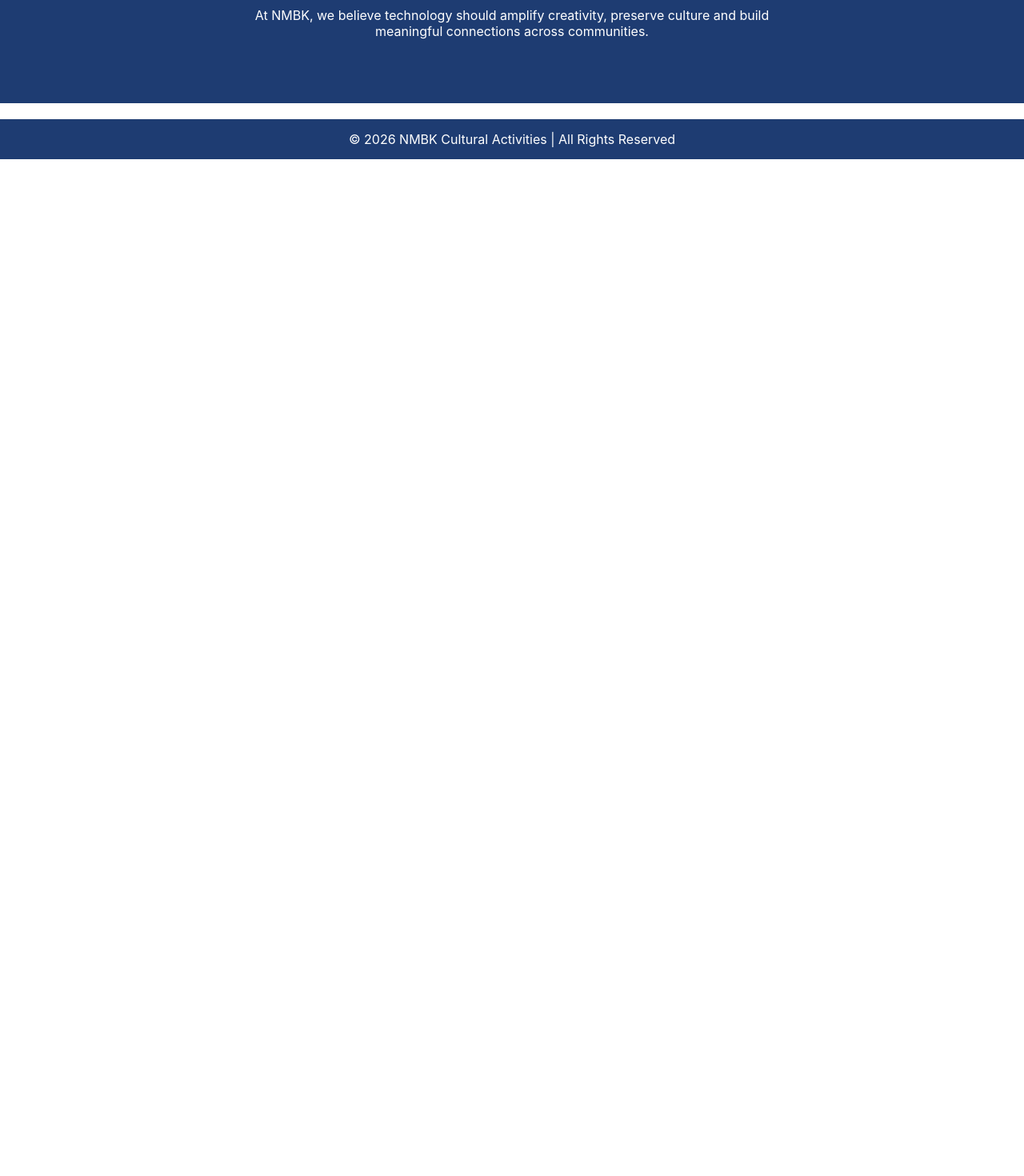
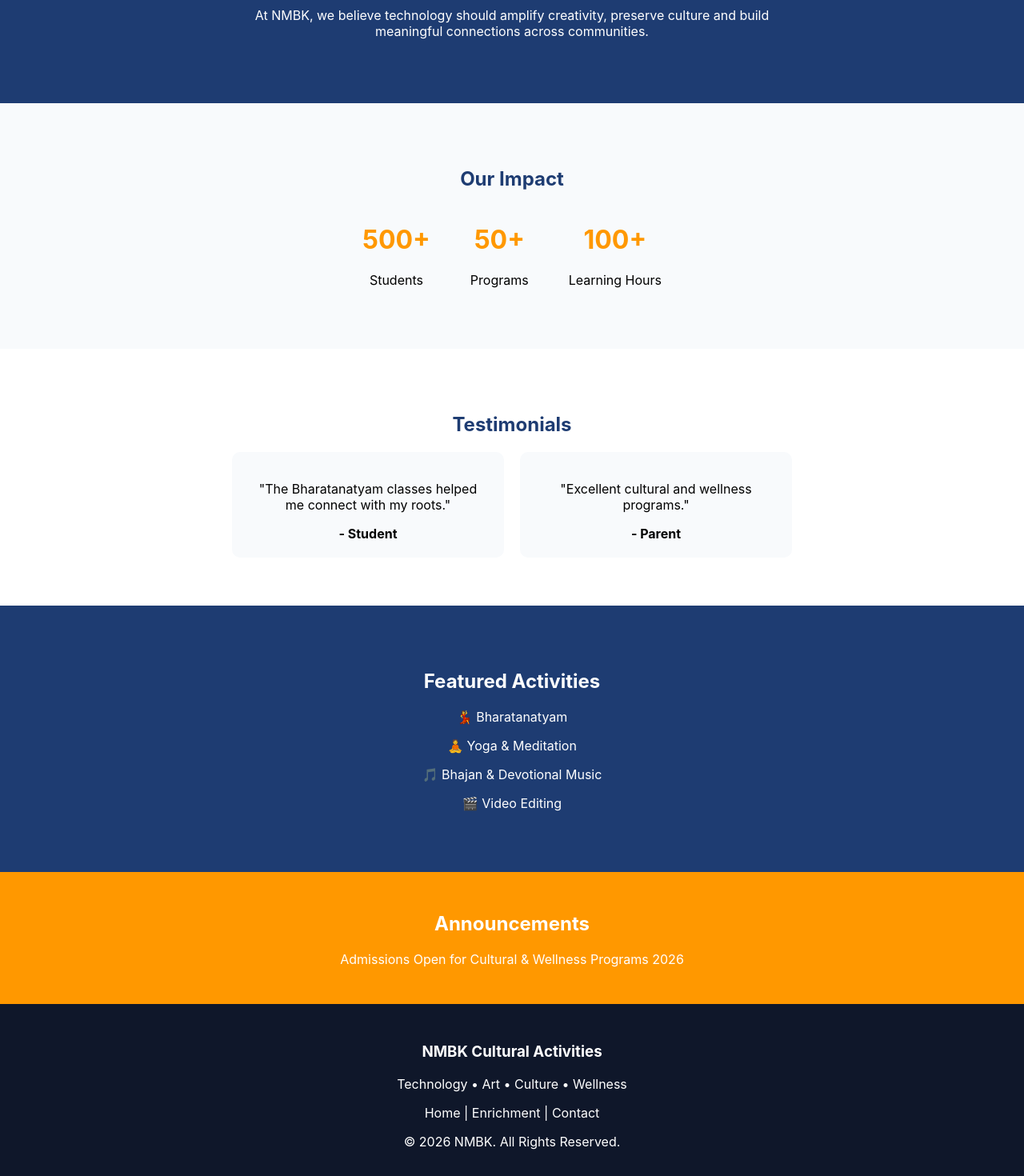
Before and after one commit to Sandhya123564/nmbk-project, a React (Create React App) app in the folder frontend/: page / in a window 1280 px wide. Shown: the part 1280-2750 px from the top of the page at 80% size. Before the commit the page ends 1479 px from the top, so only its background shows below. Built offline with nearby package versions, Linux system fonts and the light colour scheme.

Commit message:
Added statistics testimonials announcements

```diff
--- a/frontend/src/components/Footer.js
+++ b/frontend/src/components/Footer.js
@@ -1,15 +1,22 @@
+import React from "react";
+
 function Footer() {
   return (
     <footer
       style={{
-        background: "#1e3c72",
+        background: "#0f172a",
         color: "white",
         textAlign: "center",
-        padding: "15px",
-        marginTop: "20px"
+        padding: "30px"
       }}
     >
-      © 2026 NMBK Cultural Activities | All Rights Reserved
+      <h3>NMBK Cultural Activities</h3>
+
+      <p>Technology • Art • Culture • Wellness</p>
+
+      <p>Home | Enrichment | Contact</p>
+
+      <p>© 2026 NMBK. All Rights Reserved.</p>
     </footer>
   );
 }
--- a/frontend/src/components/Home.js
+++ b/frontend/src/components/Home.js
@@ -140,6 +140,112 @@ function Home() {
           communities.
         </p>
       </div>
+      {/* Statistics Section */}
+<div
+  style={{
+    background: "#f8fafc",
+    padding: "60px 20px",
+    textAlign: "center"
+  }}
+>
+  <h2 style={{ color: "#1e3c72" }}>Our Impact</h2>
+
+  <div
+    style={{
+      display: "flex",
+      justifyContent: "center",
+      gap: "50px",
+      flexWrap: "wrap",
+      marginTop: "20px"
+    }}
+  >
+    <div>
+      <h1 style={{ color: "#ff9800" }}>500+</h1>
+      <p>Students</p>
+    </div>
+
+    <div>
+      <h1 style={{ color: "#ff9800" }}>50+</h1>
+      <p>Programs</p>
+    </div>
+
+    <div>
+      <h1 style={{ color: "#ff9800" }}>100+</h1>
+      <p>Learning Hours</p>
+    </div>
+  </div>
+</div>
+{/* Testimonials */}
+<div
+  style={{
+    padding: "60px 20px",
+    textAlign: "center",
+    background: "white"
+  }}
+>
+  <h2 style={{ color: "#1e3c72" }}>Testimonials</h2>
+
+  <div
+    style={{
+      display: "flex",
+      justifyContent: "center",
+      gap: "20px",
+      flexWrap: "wrap"
+    }}
+  >
+    <div
+      style={{
+        background: "#f8fafc",
+        padding: "20px",
+        width: "300px",
+        borderRadius: "10px"
+      }}
+    >
+      <p>"The Bharatanatyam classes helped me connect with my roots."</p>
+      <b>- Student</b>
+    </div>
+
+    <div
+      style={{
+        background: "#f8fafc",
+        padding: "20px",
+        width: "300px",
+        borderRadius: "10px"
+      }}
+    >
+      <p>"Excellent cultural and wellness programs."</p>
+      <b>- Parent</b>
+    </div>
+  </div>
+</div>
+{/* Featured Activities */}
+<div
+  style={{
+    background: "#1e3c72",
+    color: "white",
+    textAlign: "center",
+    padding: "60px 20px"
+  }}
+>
+  <h2>Featured Activities</h2>
+
+  <p>💃 Bharatanatyam</p>
+  <p>🧘 Yoga & Meditation</p>
+  <p>🎵 Bhajan & Devotional Music</p>
+  <p>🎬 Video Editing</p>
+</div>
+{/* Announcements */}
+<div
+  style={{
+    background: "#ff9800",
+    color: "white",
+    textAlign: "center",
+    padding: "30px"
+  }}
+>
+  <h2>Announcements</h2>
+  <p>Admissions Open for Cultural & Wellness Programs 2026</p>
+</div>
     </div>
   );
 }
```
